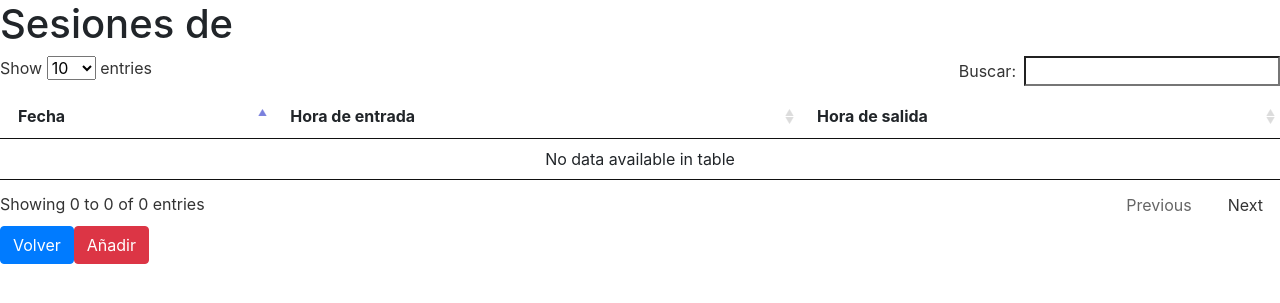
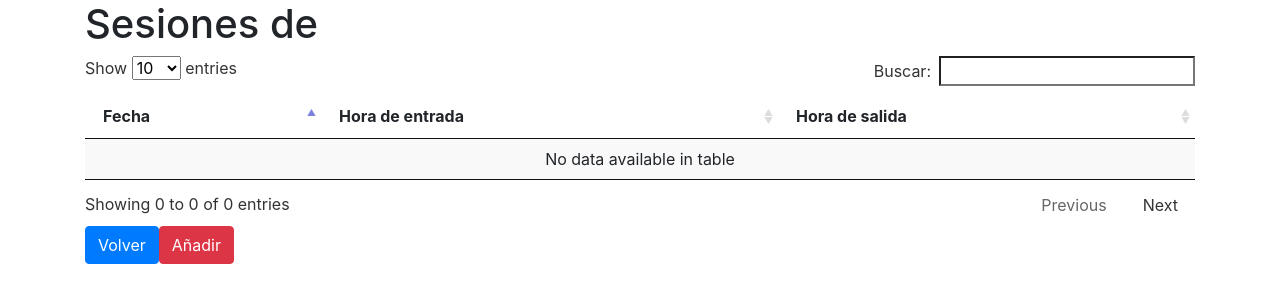
Before and after one commit to JoseManuelJimenezTrujillo/proyecto_GYM, a PHP site: page /sesiones.php?id=1 in a window 1280 px wide. Shown: the top 303 px of the page. Run offline with PHP 8.4, Linux system fonts and the light colour scheme; data that the repository does not hold is empty.

Commit message:
modificacion sesiones 3

```diff
--- a/sesiones.php
+++ b/sesiones.php
@@ -40,8 +40,9 @@ $fila2 = $resultado2->fetch_assoc();
 </head>
 
 <body>
+    <div class="container">
 	<h1>Sesiones de <?php echo $fila2['Nombre']; ?></h1>
-<table id="tabla" >
+<table id="tabla" class="display" style="width:100%" >
 			<thead>
 				<tr>
 					<th>Fecha</th>
@@ -71,6 +72,7 @@ echo "<a class='btn btn-primary' href='index.php'>Volver</a>";
 echo "<a class='btn btn-danger' href='añadir_sesion.php?id=$id'>Añadir</a>";
 
 ?>
+</div>
 </body>
 
 </html>
```
